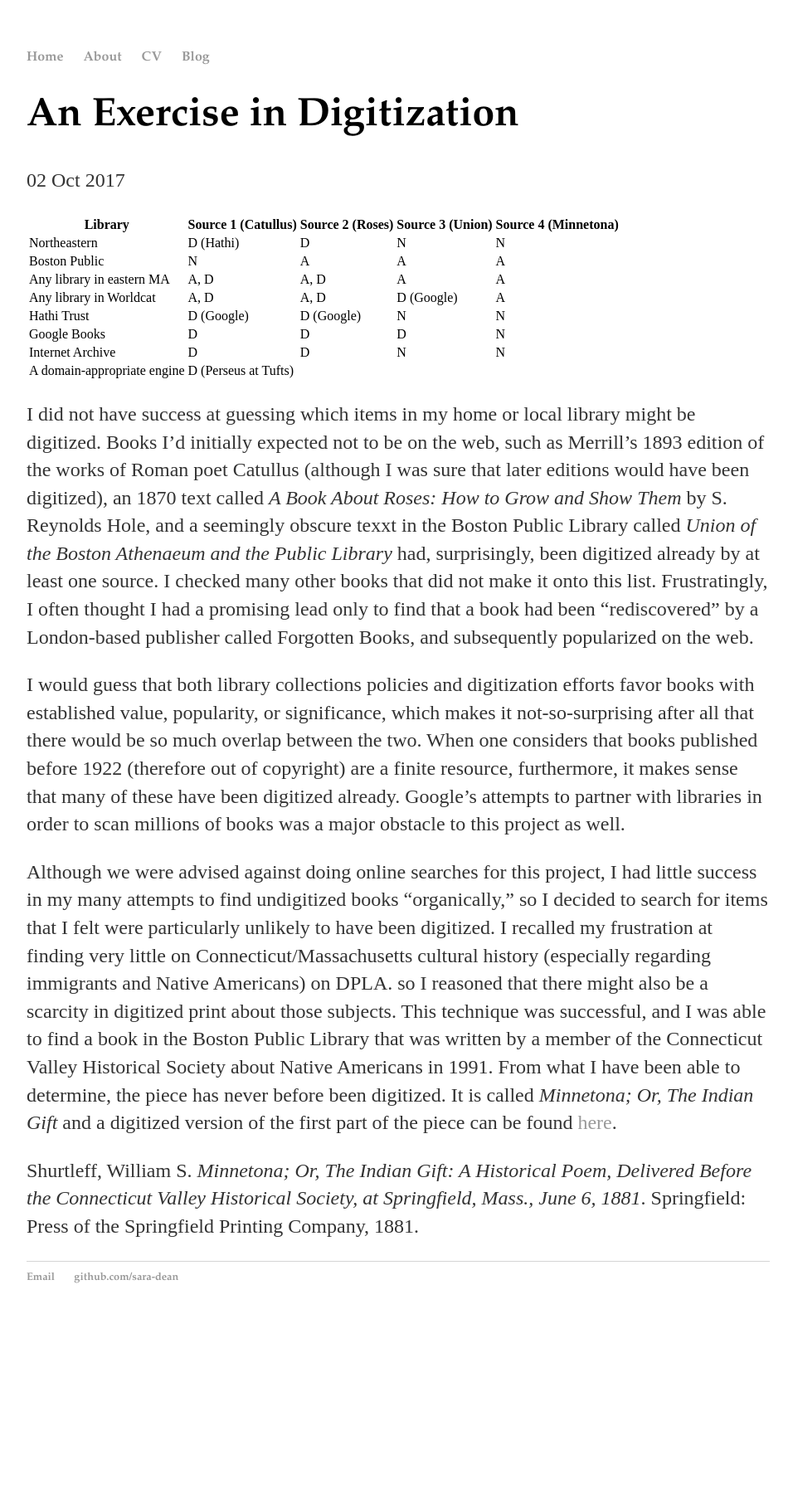
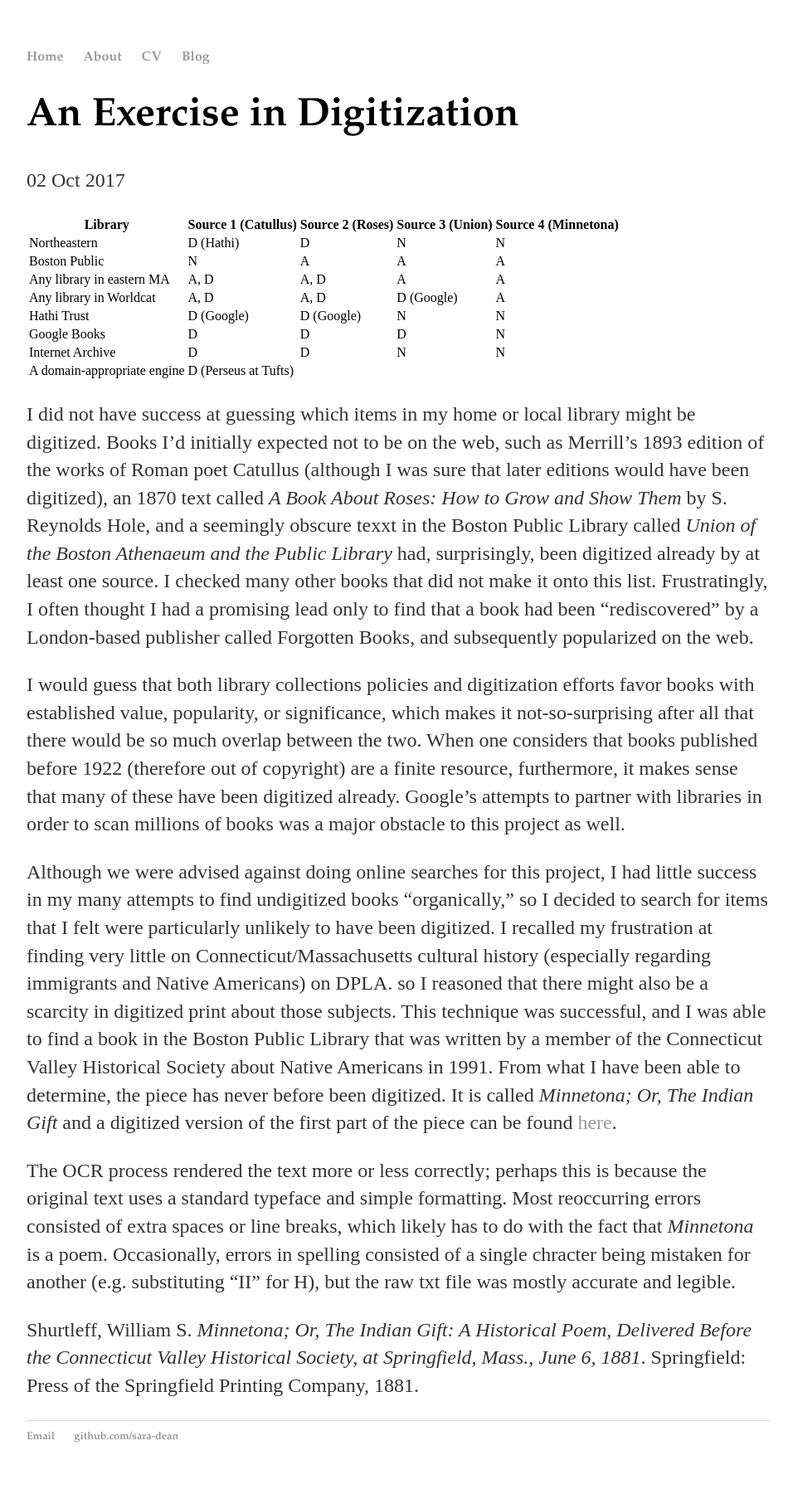
Before and after one commit to sara-dean/sara-dean.github.io, a Jekyll site: the page built from _posts/2017-10-02-digitization-exercise.md, in a window 1280 px wide. Shown: the whole page at 83% size, without its empty margins (160-1116 px from the left). Built offline with Jekyll 4.4.1, drawn with Linux system fonts in a browser that asks for light colours; before the commit the page ends 1609 px from its top, so only the background shows below that.

Commit message:
Update 2017-10-02-digitization-exercise.md

```diff
--- a/_posts/2017-10-02-digitization-exercise.md
+++ b/_posts/2017-10-02-digitization-exercise.md
@@ -82,4 +82,6 @@ on DPLA. so I reasoned that there might also be a scarcity in digitized print ab
 Public Library that was written by a member of the Connecticut Valley Historical Society about Native Americans in 1991. From what I have been able to
 determine, the piece has never before been digitized. It is called <i>Minnetona; Or, The Indian Gift</i> and a digitized version of the first part of the piece can be found <a href="https://sara-dean.github.io/Minnetona.txt">here</a>.
 
+The OCR process rendered the text more or less correctly; perhaps this is because the original text uses a standard typeface and simple formatting. Most reoccurring errors consisted of extra spaces or line breaks, which likely has to do with the fact that <i>Minnetona</i> is a poem. Occasionally, errors in spelling consisted of a single chracter being mistaken for another (e.g. substituting "II" for H), but the raw txt file was mostly accurate and legible.
+
 Shurtleff, William S. <i>Minnetona; Or, The Indian Gift: A Historical Poem, Delivered Before the Connecticut Valley Historical Society, at Springfield, Mass., June 6, 1881</i>. Springfield: Press of the Springfield Printing Company, 1881.
```
